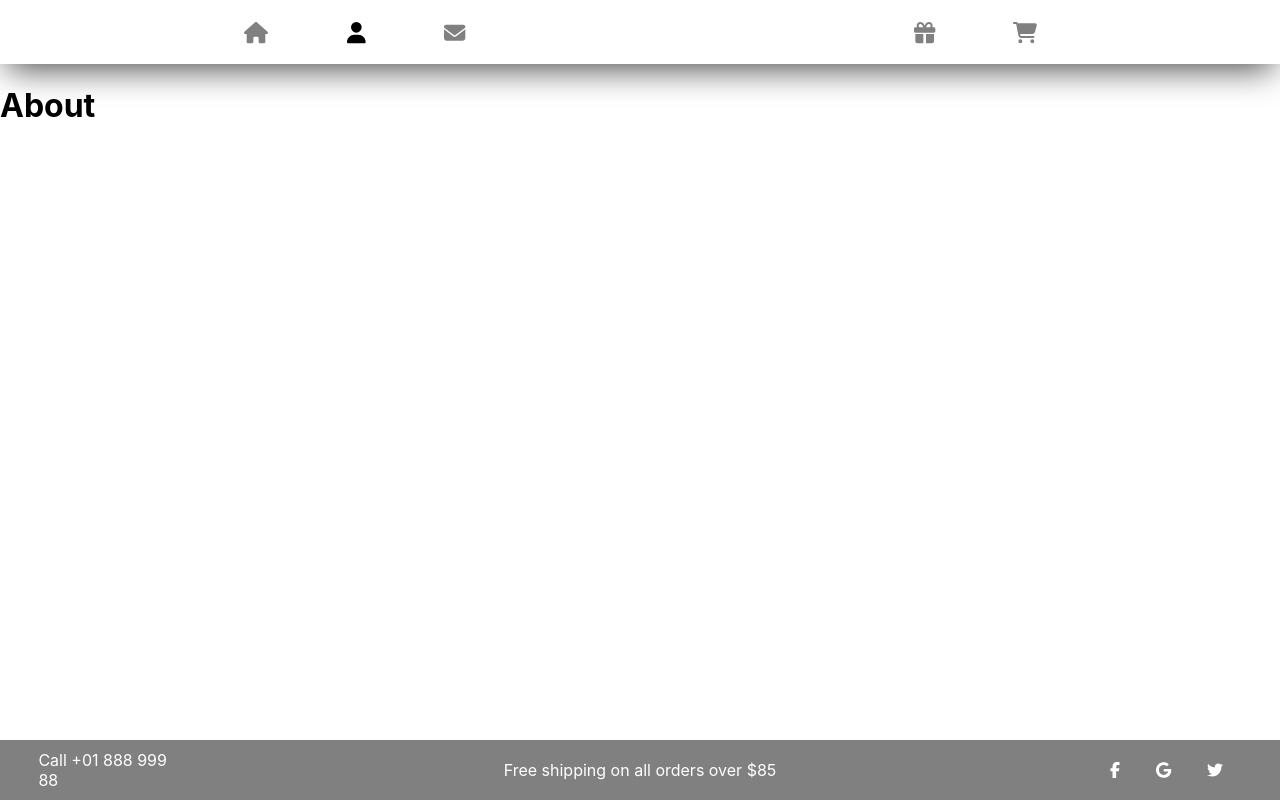
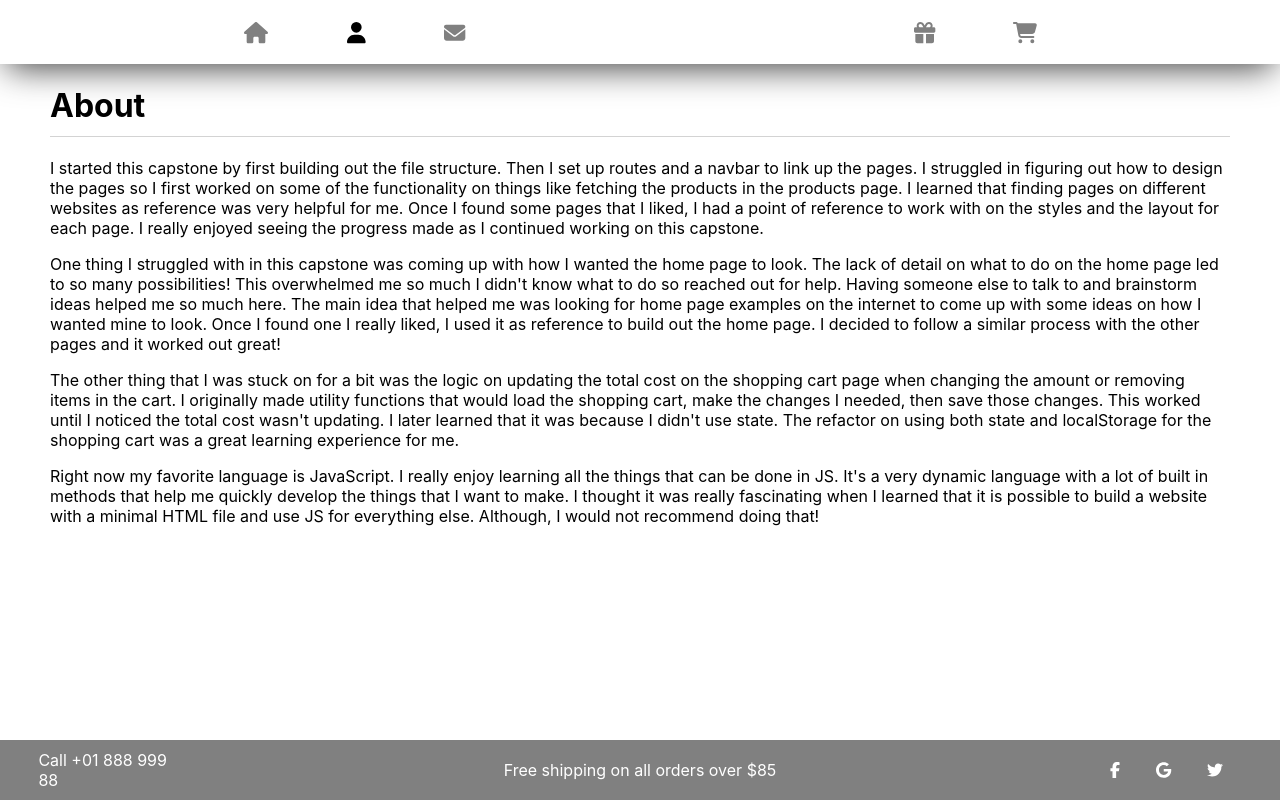
Before and after one commit to HaydenBurkerDP/react-capstone, a React (Create React App) app: page /about in a window 1280 px wide. Built offline with nearby package versions, Linux system fonts and the light colour scheme.

Commit message:
added about page text and styles

```diff
--- a/src/components/pages/About.js
+++ b/src/components/pages/About.js
@@ -2,6 +2,46 @@ export default function About() {
   return (
     <div className="about-container">
       <h1>About</h1>
+      <p>
+        I started this capstone by first building out the file structure. Then I
+        set up routes and a navbar to link up the pages. I struggled in figuring
+        out how to design the pages so I first worked on some of the
+        functionality on things like fetching the products in the products page.
+        I learned that finding pages on different websites as reference was very
+        helpful for me. Once I found some pages that I liked, I had a point of
+        reference to work with on the styles and the layout for each page. I
+        really enjoyed seeing the progress made as I continued working on this
+        capstone.
+      </p>
+      <p>
+        One thing I struggled with in this capstone was coming up with how I
+        wanted the home page to look. The lack of detail on what to do on the
+        home page led to so many possibilities! This overwhelmed me so much I
+        didn't know what to do so reached out for help. Having someone else to
+        talk to and brainstorm ideas helped me so much here. The main idea that
+        helped me was looking for home page examples on the internet to come up
+        with some ideas on how I wanted mine to look. Once I found one I really
+        liked, I used it as reference to build out the home page. I decided to
+        follow a similar process with the other pages and it worked out great!
+      </p>
+      <p>
+        The other thing that I was stuck on for a bit was the logic on updating
+        the total cost on the shopping cart page when changing the amount or
+        removing items in the cart. I originally made utility functions that
+        would load the shopping cart, make the changes I needed, then save those
+        changes. This worked until I noticed the total cost wasn't updating. I
+        later learned that it was because I didn't use state. The refactor on
+        using both state and localStorage for the shopping cart was a great
+        learning experience for me.
+      </p>
+      <p>
+        Right now my favorite language is JavaScript. I really enjoy learning
+        all the things that can be done in JS. It's a very dynamic language with
+        a lot of built in methods that help me quickly develop the things that I
+        want to make. I thought it was really fascinating when I learned that it
+        is possible to build a website with a minimal HTML file and use JS for
+        everything else. Although, I would not recommend doing that!
+      </p>
     </div>
   );
 }
--- a/src/styles/pages/about.scss
+++ b/src/styles/pages/about.scss
@@ -0,0 +1,8 @@
+.about-container {
+  margin: 0px 50px;
+
+  h1 {
+    padding-bottom: 0.7rem;
+    border-bottom: 1px solid lightgray;
+  }
+}
```
